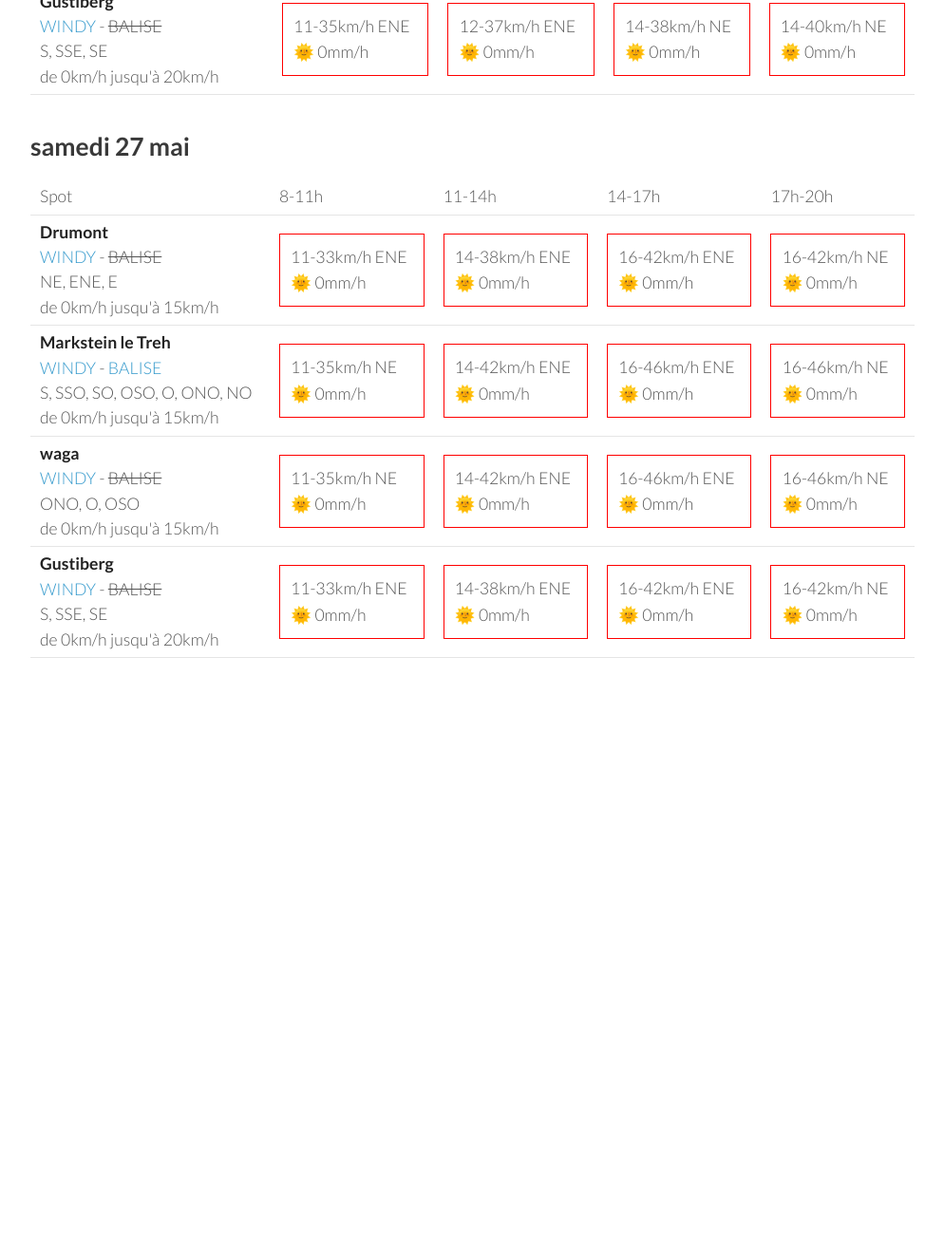
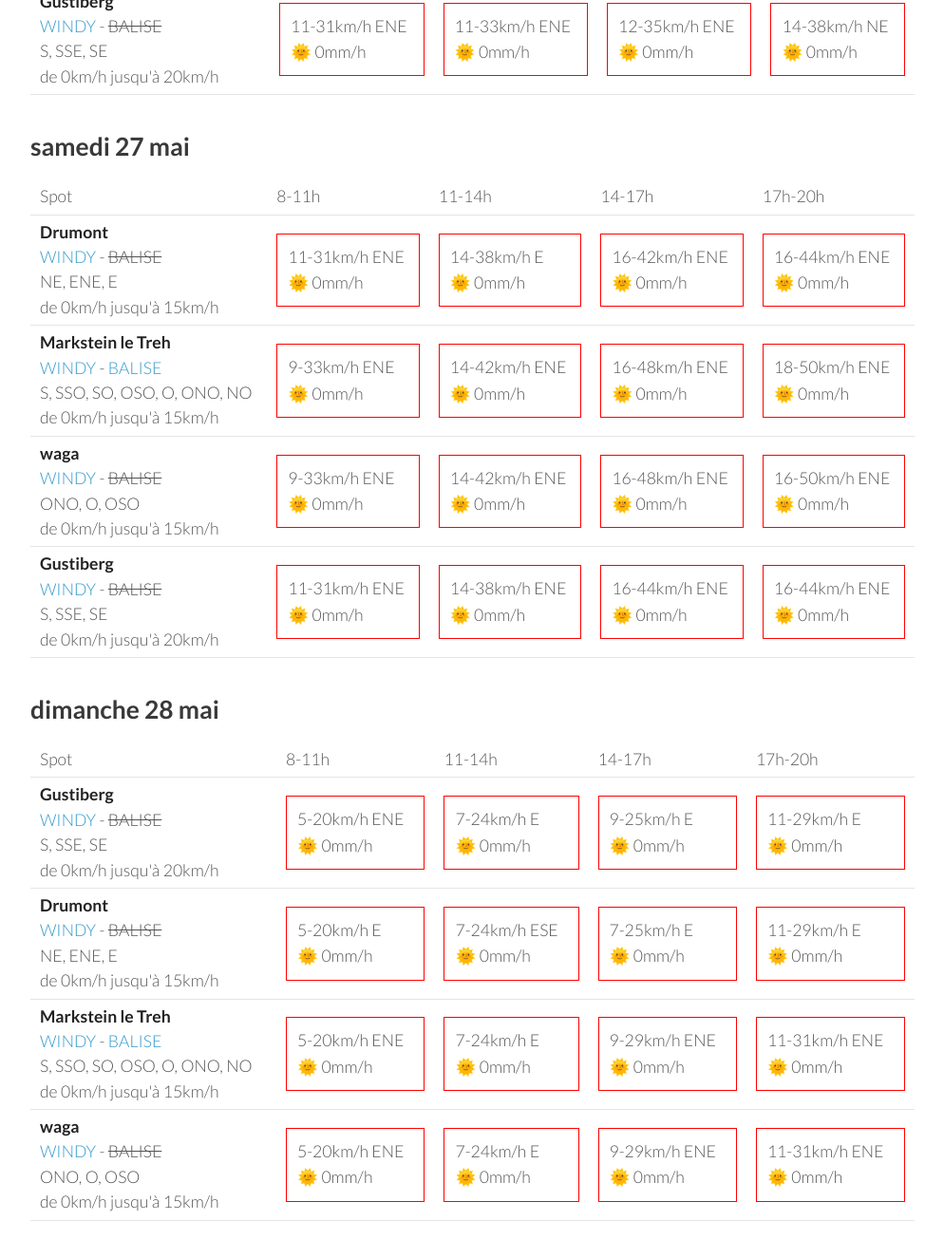
Before and after one commit to parapente-dans-le-nord/parapente-dans-le-nord.github.io, a Jekyll site: the page built from vosges.markdown, in a window 1280 px wide and 1400 px high, scrolled down 2511 px. Shown: the top 1325 px of the window at 95% size, without its empty margins (26-1020 px from the left). Built offline with Jekyll 4.4.1, drawn with Linux system fonts in a browser that asks for light colours; before the commit the page ends 3332 px from its top, so only the background shows below that; some of the changed text lies outside the part shown.

Commit message:
update index.markdown

```diff
--- a/vosges.markdown
+++ b/vosges.markdown
@@ -136,40 +136,40 @@ page mise à jour le mardi 23 mai 06:16
 <tr>
         <td><strong>Drumont</strong><br><a href="https://windy.com/47.898/6.919?47.687,6.919,9,m:eYYagmG">WINDY</a> - <span class="no-balise"> BALISE </span><br> <span class="vent-favorable">NE, ENE, E</span><br><span class="force-vent">de 0km/h jusqu'à 15km/h</span> </td>
 
-            <td><div class="not-flyable"><p>12-35km/h NE</p><p>🌞 0mm/h</p></div></td>
-            <td><div class="not-flyable"><p>16-46km/h ENE</p><p>🌞 0mm/h</p></div></td>
+            <td><div class="not-flyable"><p>14-42km/h ENE</p><p>🌞 0mm/h</p></div></td>
+            <td><div class="not-flyable"><p>18-51km/h ENE</p><p>🌞 0mm/h</p></div></td>
             <td><div class="not-flyable"><p>18-50km/h ENE</p><p>🌞 0mm/h</p></div></td>
-            <td><div class="not-flyable"><p>16-46km/h NE</p><p>🌞 0mm/h</p></div></td>
+            <td><div class="not-flyable"><p>12-46km/h NE</p><p>🌞 0mm/h</p></div></td>
 
 
     </tr>
 <tr>
         <td><strong>Markstein le Treh</strong><br><a href="https://windy.com/47.926/7.012?47.505,7.012,8,m:eY1agmQ">WINDY</a> - <span class=""><a href="http://www.balisemeteo.com/balise.php?idBalise=136">BALISE</a> </span><br> <span class="vent-favorable">S, SSO, SO, OSO, O, ONO, NO</span><br><span class="force-vent">de 0km/h jusqu'à 15km/h</span> </td>
 
-            <td><div class="not-flyable"><p>11-38km/h NE</p><p>🌞 0mm/h</p></div></td>
-            <td><div class="not-flyable"><p>16-50km/h NE</p><p>🌞 0mm/h</p></div></td>
+            <td><div class="not-flyable"><p>12-46km/h NE</p><p>🌞 0mm/h</p></div></td>
             <td><div class="not-flyable"><p>18-55km/h ENE</p><p>🌞 0mm/h</p></div></td>
-            <td><div class="not-flyable"><p>18-51km/h NE</p><p>🌞 0mm/h</p></div></td>
+            <td><div class="not-flyable"><p>18-55km/h NE</p><p>🌞 0mm/h</p></div></td>
+            <td><div class="not-flyable"><p>14-51km/h NE</p><p>🌞 0mm/h</p></div></td>
 
 
     </tr>
 <tr>
         <td><strong>waga</strong><br><a href="https://windy.com/47.903/6.996?47.900,6.983,15">WINDY</a> - <span class="no-balise"> BALISE </span><br> <span class="vent-favorable">ONO, O, OSO</span><br><span class="force-vent">de 0km/h jusqu'à 15km/h</span> </td>
 
-            <td><div class="not-flyable"><p>11-38km/h NE</p><p>🌞 0mm/h</p></div></td>
-            <td><div class="not-flyable"><p>16-50km/h NE</p><p>🌞 0mm/h</p></div></td>
+            <td><div class="not-flyable"><p>14-46km/h NE</p><p>🌞 0mm/h</p></div></td>
             <td><div class="not-flyable"><p>18-55km/h ENE</p><p>🌞 0mm/h</p></div></td>
-            <td><div class="not-flyable"><p>18-51km/h NE</p><p>🌞 0mm/h</p></div></td>
+            <td><div class="not-flyable"><p>18-55km/h NE</p><p>🌞 0mm/h</p></div></td>
+            <td><div class="not-flyable"><p>14-51km/h NE</p><p>🌞 0mm/h</p></div></td>
 
 
     </tr>
 <tr>
         <td><strong>Gustiberg</strong><br><a href="https://windy.com/47.894/6.934?47.891,6.934,15,m:eYYagmI">WINDY</a> - <span class="no-balise"> BALISE </span><br> <span class="vent-favorable">S, SSE, SE</span><br><span class="force-vent">de 0km/h jusqu'à 20km/h</span> </td>
 
-            <td><div class="not-flyable"><p>12-35km/h NE</p><p>🌞 0mm/h</p></div></td>
-            <td><div class="not-flyable"><p>16-46km/h ENE</p><p>🌞 0mm/h</p></div></td>
+            <td><div class="not-flyable"><p>14-44km/h NE</p><p>🌞 0mm/h</p></div></td>
             <td><div class="not-flyable"><p>18-51km/h ENE</p><p>🌞 0mm/h</p></div></td>
-            <td><div class="not-flyable"><p>18-46km/h NE</p><p>🌞 0mm/h</p></div></td>
+            <td><div class="not-flyable"><p>18-51km/h ENE</p><p>🌞 0mm/h</p></div></td>
+            <td><div class="not-flyable"><p>12-48km/h NE</p><p>🌞 0mm/h</p></div></td>
 
 
     </tr>
@@ -192,19 +192,19 @@ page mise à jour le mardi 23 mai 06:16
 <tr>
         <td><strong>Drumont</strong><br><a href="https://windy.com/47.898/6.919?47.687,6.919,9,m:eYYagmG">WINDY</a> - <span class="no-balise"> BALISE </span><br> <span class="vent-favorable">NE, ENE, E</span><br><span class="force-vent">de 0km/h jusqu'à 15km/h</span> </td>
 
-            <td><div class="not-flyable"><p>11-35km/h ENE</p><p>🌞 0mm/h</p></div></td>
-            <td><div class="not-flyable"><p>12-35km/h ENE</p><p>🌞 0mm/h</p></div></td>
-            <td><div class="not-flyable"><p>12-37km/h NE</p><p>🌞 0mm/h</p></div></td>
-            <td><div class="not-flyable"><p>14-40km/h NE</p><p>🌞 0mm/h</p></div></td>
+            <td><div class="not-flyable"><p>11-31km/h ENE</p><p>🌞 0mm/h</p></div></td>
+            <td><div class="not-flyable"><p>11-33km/h ENE</p><p>🌞 0mm/h</p></div></td>
+            <td><div class="not-flyable"><p>12-33km/h ENE</p><p>🌞 0mm/h</p></div></td>
+            <td><div class="not-flyable"><p>14-38km/h NE</p><p>🌞 0mm/h</p></div></td>
 
 
     </tr>
 <tr>
         <td><strong>Markstein le Treh</strong><br><a href="https://windy.com/47.926/7.012?47.505,7.012,8,m:eY1agmQ">WINDY</a> - <span class=""><a href="http://www.balisemeteo.com/balise.php?idBalise=136">BALISE</a> </span><br> <span class="vent-favorable">S, SSO, SO, OSO, O, ONO, NO</span><br><span class="force-vent">de 0km/h jusqu'à 15km/h</span> </td>
 
-            <td><div class="not-flyable"><p>9-35km/h NE</p><p>🌞 0mm/h</p></div></td>
+            <td><div class="not-flyable"><p>9-31km/h NE</p><p>🌞 0mm/h</p></div></td>
+            <td><div class="not-flyable"><p>11-33km/h ENE</p><p>🌞 0mm/h</p></div></td>
             <td><div class="not-flyable"><p>12-38km/h NE</p><p>🌞 0mm/h</p></div></td>
-            <td><div class="not-flyable"><p>14-42km/h NE</p><p>🌞 0mm/h</p></div></td>
             <td><div class="not-flyable"><p>16-44km/h NE</p><p>🌞 0mm/h</p></div></td>
 
 
@@ -212,9 +212,9 @@ page mise à jour le mardi 23 mai 06:16
 <tr>
         <td><strong>waga</strong><br><a href="https://windy.com/47.903/6.996?47.900,6.983,15">WINDY</a> - <span class="no-balise"> BALISE </span><br> <span class="vent-favorable">ONO, O, OSO</span><br><span class="force-vent">de 0km/h jusqu'à 15km/h</span> </td>
 
-            <td><div class="not-flyable"><p>11-35km/h NE</p><p>🌞 0mm/h</p></div></td>
+            <td><div class="not-flyable"><p>9-33km/h NE</p><p>🌞 0mm/h</p></div></td>
+            <td><div class="not-flyable"><p>11-33km/h ENE</p><p>🌞 0mm/h</p></div></td>
             <td><div class="not-flyable"><p>12-38km/h NE</p><p>🌞 0mm/h</p></div></td>
-            <td><div class="not-flyable"><p>14-42km/h NE</p><p>🌞 0mm/h</p></div></td>
             <td><div class="not-flyable"><p>14-44km/h NE</p><p>🌞 0mm/h</p></div></td>
 
 
@@ -222,10 +222,10 @@ page mise à jour le mardi 23 mai 06:16
 <tr>
         <td><strong>Gustiberg</strong><br><a href="https://windy.com/47.894/6.934?47.891,6.934,15,m:eYYagmI">WINDY</a> - <span class="no-balise"> BALISE </span><br> <span class="vent-favorable">S, SSE, SE</span><br><span class="force-vent">de 0km/h jusqu'à 20km/h</span> </td>
 
-            <td><div class="not-flyable"><p>11-35km/h ENE</p><p>🌞 0mm/h</p></div></td>
-            <td><div class="not-flyable"><p>12-37km/h ENE</p><p>🌞 0mm/h</p></div></td>
+            <td><div class="not-flyable"><p>11-31km/h ENE</p><p>🌞 0mm/h</p></div></td>
+            <td><div class="not-flyable"><p>11-33km/h ENE</p><p>🌞 0mm/h</p></div></td>
+            <td><div class="not-flyable"><p>12-35km/h ENE</p><p>🌞 0mm/h</p></div></td>
             <td><div class="not-flyable"><p>14-38km/h NE</p><p>🌞 0mm/h</p></div></td>
-            <td><div class="not-flyable"><p>14-40km/h NE</p><p>🌞 0mm/h</p></div></td>
 
 
     </tr>
@@ -248,40 +248,40 @@ page mise à jour le mardi 23 mai 06:16
 <tr>
         <td><strong>Drumont</strong><br><a href="https://windy.com/47.898/6.919?47.687,6.919,9,m:eYYagmG">WINDY</a> - <span class="no-balise"> BALISE </span><br> <span class="vent-favorable">NE, ENE, E</span><br><span class="force-vent">de 0km/h jusqu'à 15km/h</span> </td>
 
-            <td><div class="not-flyable"><p>11-33km/h ENE</p><p>🌞 0mm/h</p></div></td>
-            <td><div class="not-flyable"><p>14-38km/h ENE</p><p>🌞 0mm/h</p></div></td>
+            <td><div class="not-flyable"><p>11-31km/h ENE</p><p>🌞 0mm/h</p></div></td>
+            <td><div class="not-flyable"><p>14-38km/h E</p><p>🌞 0mm/h</p></div></td>
             <td><div class="not-flyable"><p>16-42km/h ENE</p><p>🌞 0mm/h</p></div></td>
-            <td><div class="not-flyable"><p>16-42km/h NE</p><p>🌞 0mm/h</p></div></td>
+            <td><div class="not-flyable"><p>16-44km/h ENE</p><p>🌞 0mm/h</p></div></td>
 
 
     </tr>
 <tr>
         <td><strong>Markstein le Treh</strong><br><a href="https://windy.com/47.926/7.012?47.505,7.012,8,m:eY1agmQ">WINDY</a> - <span class=""><a href="http://www.balisemeteo.com/balise.php?idBalise=136">BALISE</a> </span><br> <span class="vent-favorable">S, SSO, SO, OSO, O, ONO, NO</span><br><span class="force-vent">de 0km/h jusqu'à 15km/h</span> </td>
 
-            <td><div class="not-flyable"><p>11-35km/h NE</p><p>🌞 0mm/h</p></div></td>
+            <td><div class="not-flyable"><p>9-33km/h ENE</p><p>🌞 0mm/h</p></div></td>
             <td><div class="not-flyable"><p>14-42km/h ENE</p><p>🌞 0mm/h</p></div></td>
-            <td><div class="not-flyable"><p>16-46km/h ENE</p><p>🌞 0mm/h</p></div></td>
-            <td><div class="not-flyable"><p>16-46km/h NE</p><p>🌞 0mm/h</p></div></td>
+            <td><div class="not-flyable"><p>16-48km/h ENE</p><p>🌞 0mm/h</p></div></td>
+            <td><div class="not-flyable"><p>18-50km/h ENE</p><p>🌞 0mm/h</p></div></td>
 
 
     </tr>
 <tr>
         <td><strong>waga</strong><br><a href="https://windy.com/47.903/6.996?47.900,6.983,15">WINDY</a> - <span class="no-balise"> BALISE </span><br> <span class="vent-favorable">ONO, O, OSO</span><br><span class="force-vent">de 0km/h jusqu'à 15km/h</span> </td>
 
-            <td><div class="not-flyable"><p>11-35km/h NE</p><p>🌞 0mm/h</p></div></td>
+            <td><div class="not-flyable"><p>9-33km/h ENE</p><p>🌞 0mm/h</p></div></td>
             <td><div class="not-flyable"><p>14-42km/h ENE</p><p>🌞 0mm/h</p></div></td>
-            <td><div class="not-flyable"><p>16-46km/h ENE</p><p>🌞 0mm/h</p></div></td>
-            <td><div class="not-flyable"><p>16-46km/h NE</p><p>🌞 0mm/h</p></div></td>
+            <td><div class="not-flyable"><p>16-48km/h ENE</p><p>🌞 0mm/h</p></div></td>
+            <td><div class="not-flyable"><p>16-50km/h ENE</p><p>🌞 0mm/h</p></div></td>
 
 
     </tr>
 <tr>
         <td><strong>Gustiberg</strong><br><a href="https://windy.com/47.894/6.934?47.891,6.934,15,m:eYYagmI">WINDY</a> - <span class="no-balise"> BALISE </span><br> <span class="vent-favorable">S, SSE, SE</span><br><span class="force-vent">de 0km/h jusqu'à 20km/h</span> </td>
 
-            <td><div class="not-flyable"><p>11-33km/h ENE</p><p>🌞 0mm/h</p></div></td>
+            <td><div class="not-flyable"><p>11-31km/h ENE</p><p>🌞 0mm/h</p></div></td>
             <td><div class="not-flyable"><p>14-38km/h ENE</p><p>🌞 0mm/h</p></div></td>
-            <td><div class="not-flyable"><p>16-42km/h ENE</p><p>🌞 0mm/h</p></div></td>
-            <td><div class="not-flyable"><p>16-42km/h NE</p><p>🌞 0mm/h</p></div></td>
+            <td><div class="not-flyable"><p>16-44km/h ENE</p><p>🌞 0mm/h</p></div></td>
+            <td><div class="not-flyable"><p>16-44km/h ENE</p><p>🌞 0mm/h</p></div></td>
 
 
     </tr>
@@ -289,3 +289,59 @@ page mise à jour le mardi 23 mai 06:16
 </tbody>
 </table>
 {:/}
+## dimanche 28 mai
+
+{::nomarkdown}
+<table>
+  <tbody>
+    <tr>
+      <td>Spot</td>
+      <td>8-11h</td>
+      <td>11-14h</td>
+      <td>14-17h</td>
+      <td>17h-20h</td>
+    </tr>
+<tr>
+        <td><strong>Gustiberg</strong><br><a href="https://windy.com/47.894/6.934?47.891,6.934,15,m:eYYagmI">WINDY</a> - <span class="no-balise"> BALISE </span><br> <span class="vent-favorable">S, SSE, SE</span><br><span class="force-vent">de 0km/h jusqu'à 20km/h</span> </td>
+
+            <td><div class="not-flyable"><p>5-20km/h ENE</p><p>🌞 0mm/h</p></div></td>
+            <td><div class="not-flyable"><p>7-24km/h E</p><p>🌞 0mm/h</p></div></td>
+            <td><div class="not-flyable"><p>9-25km/h E</p><p>🌞 0mm/h</p></div></td>
+            <td><div class="not-flyable"><p>11-29km/h E</p><p>🌞 0mm/h</p></div></td>
+
+
+    </tr>
+<tr>
+        <td><strong>Drumont</strong><br><a href="https://windy.com/47.898/6.919?47.687,6.919,9,m:eYYagmG">WINDY</a> - <span class="no-balise"> BALISE </span><br> <span class="vent-favorable">NE, ENE, E</span><br><span class="force-vent">de 0km/h jusqu'à 15km/h</span> </td>
+
+            <td><div class="not-flyable"><p>5-20km/h E</p><p>🌞 0mm/h</p></div></td>
+            <td><div class="not-flyable"><p>7-24km/h ESE</p><p>🌞 0mm/h</p></div></td>
+            <td><div class="not-flyable"><p>7-25km/h E</p><p>🌞 0mm/h</p></div></td>
+            <td><div class="not-flyable"><p>11-29km/h E</p><p>🌞 0mm/h</p></div></td>
+
+
+    </tr>
+<tr>
+        <td><strong>Markstein le Treh</strong><br><a href="https://windy.com/47.926/7.012?47.505,7.012,8,m:eY1agmQ">WINDY</a> - <span class=""><a href="http://www.balisemeteo.com/balise.php?idBalise=136">BALISE</a> </span><br> <span class="vent-favorable">S, SSO, SO, OSO, O, ONO, NO</span><br><span class="force-vent">de 0km/h jusqu'à 15km/h</span> </td>
+
+            <td><div class="not-flyable"><p>5-20km/h ENE</p><p>🌞 0mm/h</p></div></td>
+            <td><div class="not-flyable"><p>7-24km/h E</p><p>🌞 0mm/h</p></div></td>
+            <td><div class="not-flyable"><p>9-29km/h ENE</p><p>🌞 0mm/h</p></div></td>
+            <td><div class="not-flyable"><p>11-31km/h ENE</p><p>🌞 0mm/h</p></div></td>
+
+
+    </tr>
+<tr>
+        <td><strong>waga</strong><br><a href="https://windy.com/47.903/6.996?47.900,6.983,15">WINDY</a> - <span class="no-balise"> BALISE </span><br> <span class="vent-favorable">ONO, O, OSO</span><br><span class="force-vent">de 0km/h jusqu'à 15km/h</span> </td>
+
+            <td><div class="not-flyable"><p>5-20km/h ENE</p><p>🌞 0mm/h</p></div></td>
+            <td><div class="not-flyable"><p>7-24km/h E</p><p>🌞 0mm/h</p></div></td>
+            <td><div class="not-flyable"><p>9-29km/h ENE</p><p>🌞 0mm/h</p></div></td>
+            <td><div class="not-flyable"><p>11-31km/h ENE</p><p>🌞 0mm/h</p></div></td>
+
+
+    </tr>
+
+</tbody>
+</table>
+{:/}
```
Also changed, not shown: other parts of vosges.markdown (+1 -1 lines).
